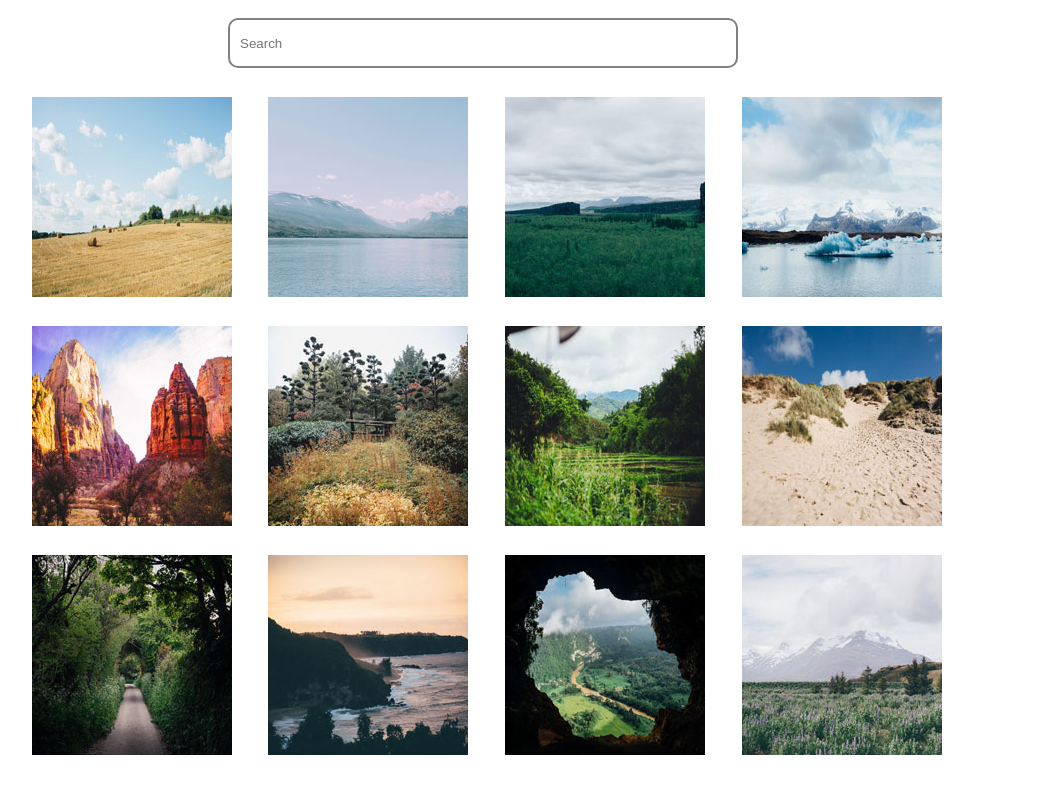
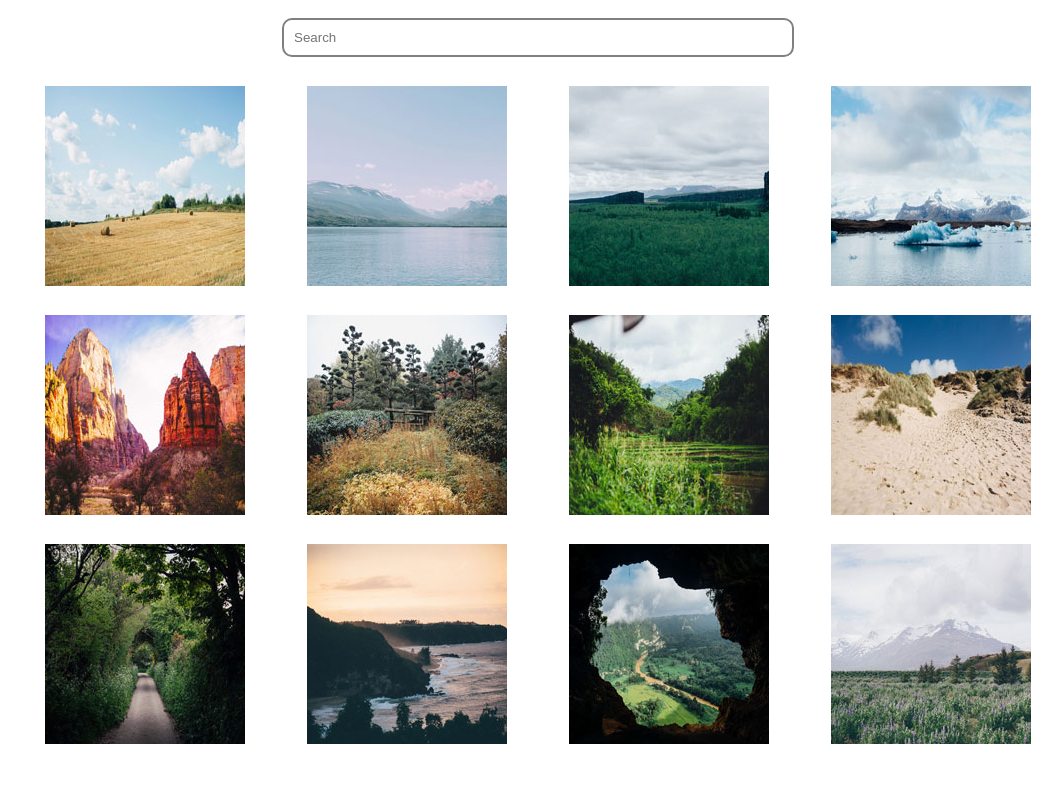
Before and after one commit to rosswilliamsdev/Gallery, a website: page index.html in a window 1280 px wide. Shown: the whole page, without its empty margins (102-1164 px from the left). Drawn offline with Linux system fonts and the light colour scheme.

Commit message:
Layout correction/centering

```diff
--- a/css/styles.css
+++ b/css/styles.css
@@ -15,15 +15,15 @@ nav {
     display: flex;
     margin: auto;
     align-items: center;
+    padding: 0;
 }
 
 .searchbar {
-    width: 510px;
-    height: 50px;
+    width: 40vw;
+    height: auto;
     border: 2px solid grey;
     border-radius: 10px;
     margin-bottom: 2.2em;
-    margin-right: 110px;
     padding: 10px;
 }
 
@@ -32,11 +32,6 @@ nav {
     display: grid;
     grid-template-columns: repeat(auto-fill, minmax(200px, 1fr));
     grid-template-rows: repeat(auto-fit, minmax(200px, 1fr));
-    max-width: 90%;
     gap: 25px;
     justify-items: center;
 }
-
-img {
-
-}
```
